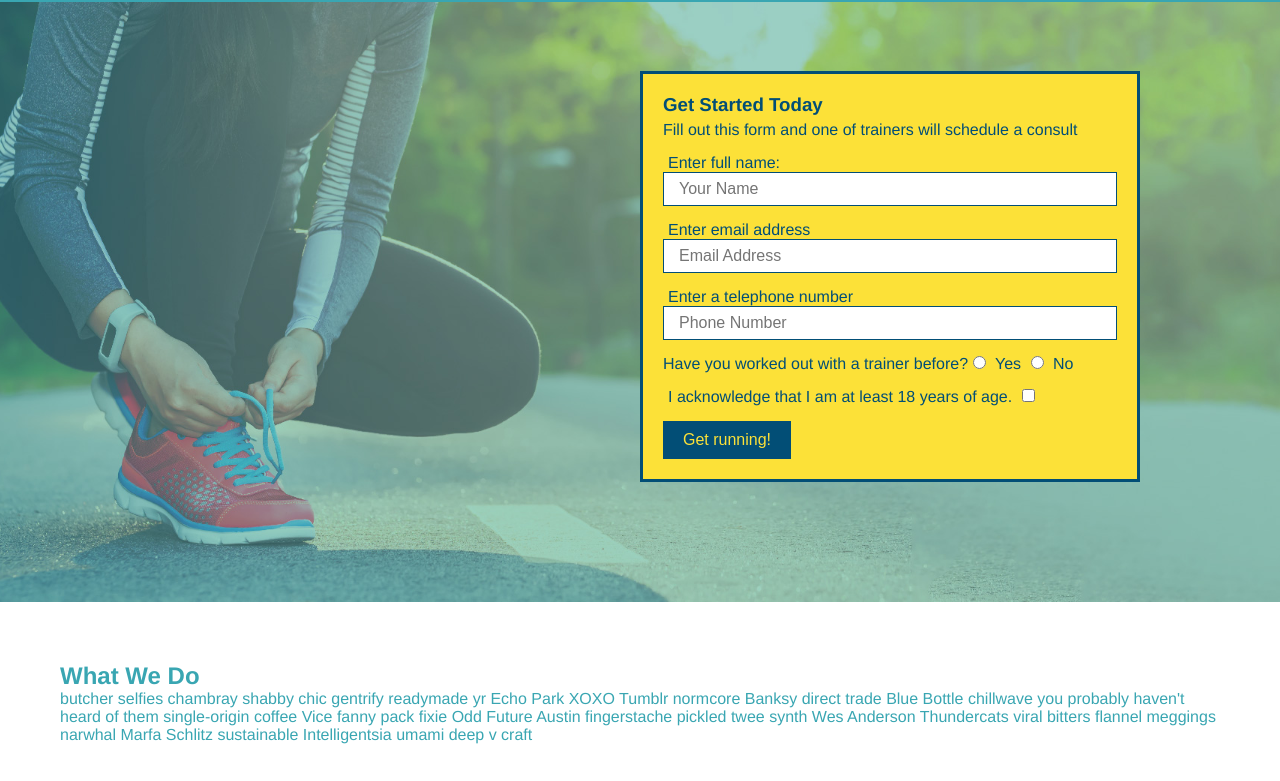
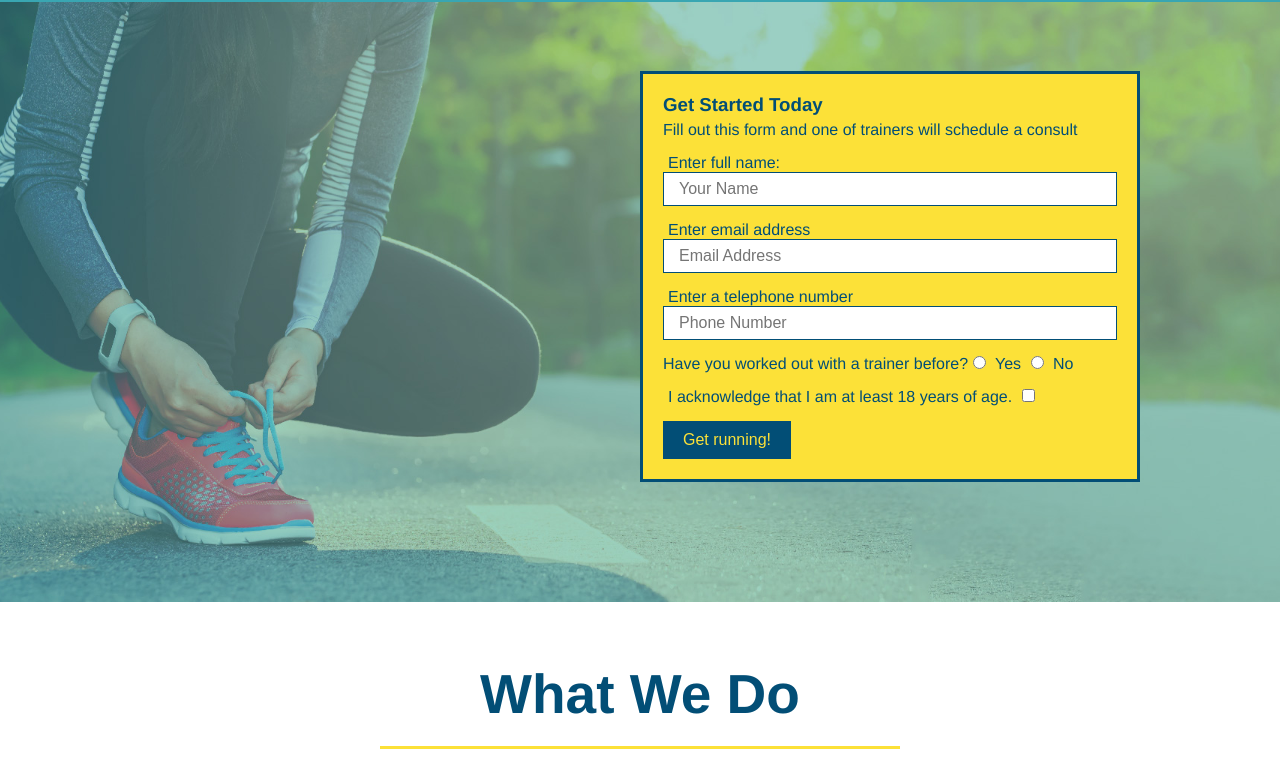
Before and after one commit to nickovalles/run-buddy, a plain HTML site: page index.html in a window 1280 px wide. Shown: the part 80-861 px from the top of the page. Drawn offline with Linux system fonts and the light colour scheme.

Commit message:
<style what we do section>

```diff
--- a/assets/css/style.css
+++ b/assets/css/style.css
@@ -122,3 +122,29 @@ section {
 }
 
 /* Hero Style End */
+
+/* What We... */
+
+.intro {
+    text-align: center;
+}
+
+.intro h2 {
+    font-size: 55px;
+    color: #024e76;
+    margin-bottom: 35px;
+    padding: 0 100px 20px 100px;
+    border-bottom: 3px solid;
+    border-color: #fce138;
+    display: inline-block;
+}
+
+.intro p {
+    line-height: 1.7;
+    color: #39a6b2;
+    width: 80%;
+    font-size: 20px;
+    margin: 0 auto;
+}
+
+/* What We... End */
--- a/index.html
+++ b/index.html
@@ -66,7 +66,7 @@
         <!-- end hero -->
 
   <!-- "what we do" section -->
-        <section id="what-we-do">
+        <section id="what-we-do" class="intro">
             <h2>What We Do</h2>
             <p>
                 butcher selfies chambray shabby chic gentrify readymade yr Echo Park XOXO Tumblr normcore Banksy direct trade Blue Bottle chillwave you probably haven't heard of them single-origin coffee Vice fanny pack fixie Odd Future Austin fingerstache pickled twee synth Wes Anderson Thundercats viral bitters flannel meggings narwhal Marfa Schlitz sustainable Intelligentsia umami deep v craft
```
